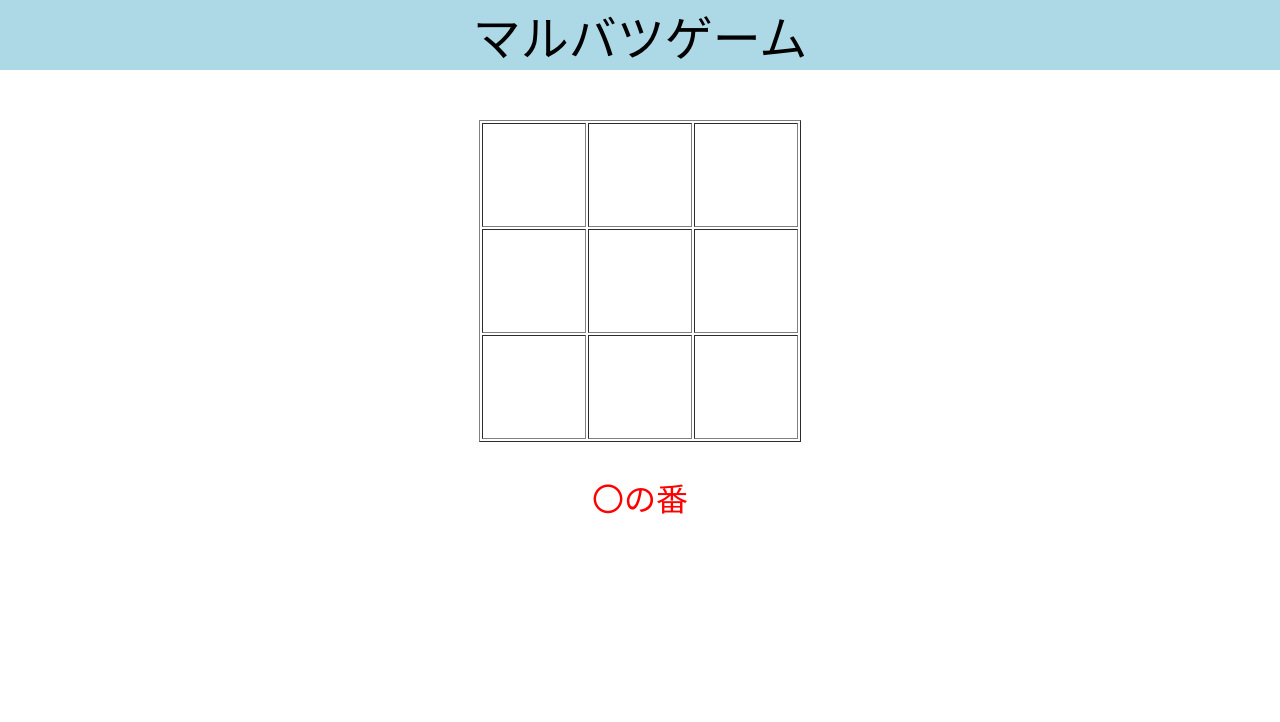
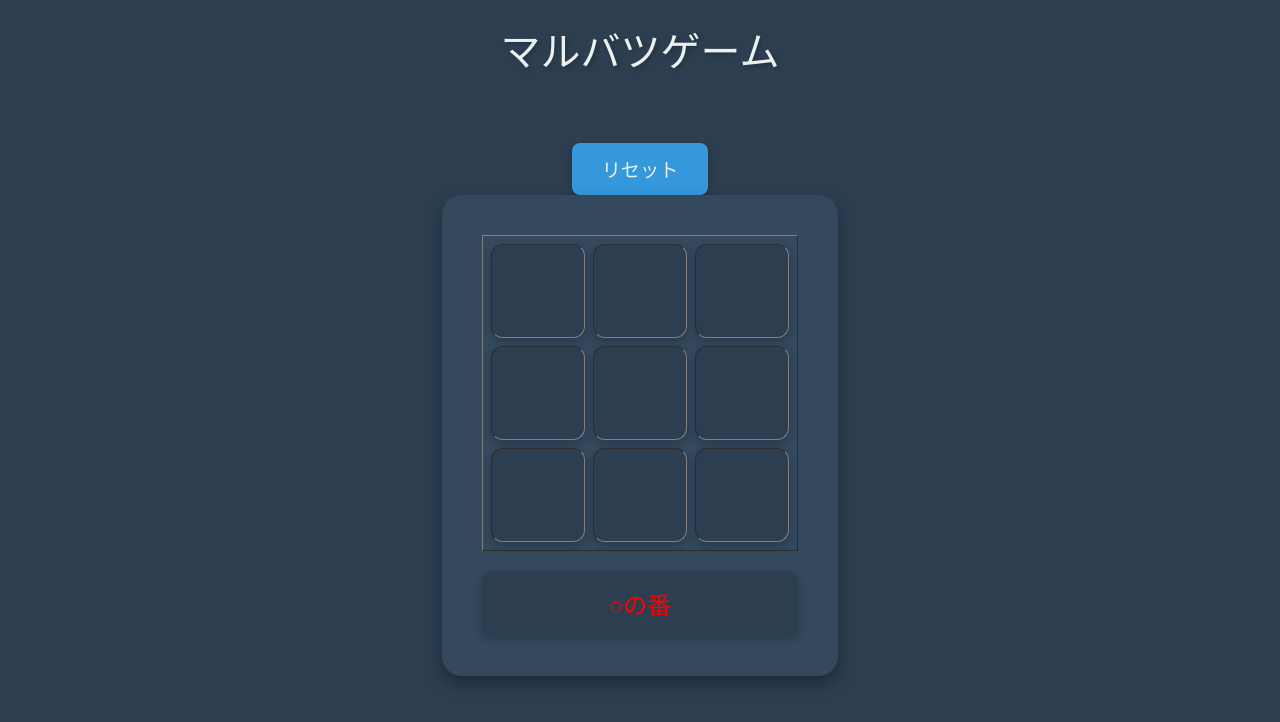
Before and after one commit to sizimi920/marubatu, a plain HTML site: page index.html in a window 1280 px wide. Drawn offline with Linux system fonts and the light colour scheme.

Commit message:
new design

```diff
--- a/index.html
+++ b/index.html
@@ -1,128 +1,17 @@
 <!DOCTYPE html>
-<html>
+<html lang="ja">
 
 <head>
     <meta charset="UTF-8">
     <title>マルバツゲーム</title>
     <meta name="viewport" content="width=device-width, initial-scale=1.0">
-    <style>
-        body {
-            margin: 0;
-        }
-
-        td.cell {
-            width: 100px;
-            height: 100px;
-            font-size: 60pt;
-            text-align: center;
-        }
-
-        header {
-            font-size: 36pt;
-            text-align: center;
-            border-bottom: 10px;
-            background-color: lightblue;
-        }
-
-        main {
-            text-align: center;
-            margin-top: 50px;
-        }
-
-        table {
-            margin: auto;
-        }
-
-        p {
-            font-size: 24pt;
-        }
-    </style>
-    <script>
-        let count = 0;
-        let gameOver = false;
-
-        function updateTurn() {
-            const turnElem = document.getElementById("turn");
-            if (gameOver) return; // 終了時は更新しない
-            if (count % 2 === 0) {
-                turnElem.textContent = "〇の番";
-                turnElem.style.color = "red";
-            } else {
-                turnElem.textContent = "×の番";
-                turnElem.style.color = "blue";
-            }
-        }
-
-        function init() {
-            let b = document.getElementById("board");
-            for (let i = 0; i < 3; i++) {
-                let tr = document.createElement("tr");
-                for (let j = 0; j < 3; j++) {
-                    let td = document.createElement("td");
-                    td.className = "cell";
-                    td.id = "cell" + (i * 3 + j); // 0〜8の番号にした方が楽
-                    td.onclick = clicked;
-                    tr.appendChild(td);
-                }
-                b.appendChild(tr);
-            }
-            updateTurn();
-        }
-
-        function clicked(e) {
-            if (gameOver) return;
-            if (e.target.textContent !== "") return;
-
-            if (count % 2 === 0) {
-                e.target.textContent = "〇";
-                e.target.style.color = "red";
-            } else {
-                e.target.textContent = "×";
-                e.target.style.color = "blue";
-            }
-            count++;
-
-            const winner = checkWinner();
-            if (winner) {
-                const turnElem = document.getElementById("turn");
-                if (winner === "draw") {
-                    turnElem.textContent = "引き分け！";
-                    turnElem.style.color = "black";
-                } else {
-                    turnElem.textContent = winner + " の勝ち！";
-                    turnElem.style.color = winner === "〇" ? "red" : "blue";
-                }
-                gameOver = true;
-            } else {
-                updateTurn();
-            }
-        }
-
-        function checkWinner() {
-            // 1. 盤面の状態を配列にまとめる
-            const cells = [...document.getElementsByClassName("cell")].map(c => c.textContent);
-            // 2. 勝ちパターン（8通り）を定義
-            const lines = [
-                [0, 1, 2], [3, 4, 5], [6, 7, 8], // 横
-                [0, 3, 6], [1, 4, 7], [2, 5, 8], // 縦
-                [0, 4, 8], [2, 4, 6]             // 斜め
-            ];
-            // 3. 各パターンをチェック
-            for (let [a, b, c] of lines) {
-                if (cells[a] && cells[a] === cells[b] && cells[a] === cells[c]) {
-                    return cells[a]; // "〇" or "×"
-                }
-            }
-            // 4. 全マス埋まっていたら引き分け
-            if (cells.every(c => c !== "")) return "draw";
-            // 5. まだ勝敗がついていない
-            return null;
-        }
-    </script>
+    <link rel="stylesheet" href="style.css">
+    <script src="script.js" defer></script>
 </head>
-<header>マルバツゲーム</header>
 
 <body onload="init()">
+    <header>マルバツゲーム</header>
+    <button id="resetButton" type="button">リセット</button>
     <main>
         <table id="board" border="1"></table>
         <p id="turn"></p>
--- /dev/null
+++ b/script.js
@@ -0,0 +1,93 @@
+let count = 0;
+let gameOver = false;
+
+function updateTurn() {
+    const turnElem = document.getElementById("turn");
+    if (gameOver) return; // 終局後は更新しない
+    if (count % 2 === 0) {
+        turnElem.textContent = "○の番";
+        turnElem.style.color = "red";
+    } else {
+        turnElem.textContent = "×の番";
+        turnElem.style.color = "blue";
+    }
+}
+
+function init() {
+    const board = document.getElementById("board");
+    board.innerHTML = "";
+    for (let i = 0; i < 3; i++) {
+        const tr = document.createElement("tr");
+        for (let j = 0; j < 3; j++) {
+            const td = document.createElement("td");
+            td.className = "cell";
+            td.id = "cell" + (i * 3 + j); // 0〜8の番号にした方が扱いやすい
+            td.onclick = clicked;
+            tr.appendChild(td);
+        }
+        board.appendChild(tr);
+    }
+    document.getElementById("resetButton").onclick = resetGame;
+    resetGame();
+}
+
+function clicked(event) {
+    if (gameOver) return;
+    if (event.target.textContent !== "") return;
+
+    if (count % 2 === 0) {
+        event.target.textContent = "○";
+        event.target.style.color = "red";
+    } else {
+        event.target.textContent = "×";
+        event.target.style.color = "blue";
+    }
+    count++;
+
+    const winner = checkWinner();
+    if (winner) {
+        const turnElem = document.getElementById("turn");
+        if (winner === "draw") {
+            turnElem.textContent = "引き分け！";
+            turnElem.style.color = "black";
+        } else {
+            turnElem.textContent = `${winner} の勝ち！`;
+            turnElem.style.color = winner === "○" ? "red" : "blue";
+        }
+        gameOver = true;
+    } else {
+        updateTurn();
+    }
+}
+
+function resetGame() {
+    count = 0;
+    gameOver = false;
+    const cells = document.getElementsByClassName("cell");
+    for (const cell of cells) {
+        cell.textContent = "";
+        cell.style.color = "";
+    }
+    updateTurn();
+}
+
+function checkWinner() {
+    // 1. 盤面の状態を配列にまとめる
+    const cells = [...document.getElementsByClassName("cell")].map(cell => cell.textContent);
+    // 2. 勝ちパターン（8通り）を定義
+    const lines = [
+        [0, 1, 2], [3, 4, 5], [6, 7, 8], // 横
+        [0, 3, 6], [1, 4, 7], [2, 5, 8], // 縦
+        [0, 4, 8], [2, 4, 6]             // 斜め
+    ];
+    // 3. 各パターンをチェック
+    for (const [a, b, c] of lines) {
+        if (cells[a] && cells[a] === cells[b] && cells[a] === cells[c]) {
+            return cells[a]; // "○" or "×"
+        }
+    }
+    // 4. 全マス埋まっていたら引き分け
+    if (cells.every(cell => cell !== "")) return "draw";
+    // 5. まだ勝敗が決まっていない
+    return null;
+}
--- /dev/null
+++ b/style.css
@@ -0,0 +1,89 @@
+body {
+  margin: 0;
+  min-height: 100vh;
+  background-color: #2c3e50;
+  font-family: "Arial", sans-serif;
+  display: flex;
+  flex-direction: column;
+  align-items: center;
+  padding: 20px;
+  color: #ecf0f1;
+}
+
+header {
+  font-size: 2.5em;
+  text-align: center;
+  margin-bottom: 40px;
+  color: #ecf0f1;
+  text-shadow: 2px 2px 4px rgba(0, 0, 0, 0.2);
+  width: 100%;
+}
+
+main {
+  background-color: #34495e;
+  padding: 40px;
+  border-radius: 20px;
+  box-shadow: 0 8px 16px rgba(0, 0, 0, 0.3);
+  text-align: center;
+}
+
+table {
+  margin: auto;
+  border-collapse: separate;
+  border-spacing: 8px;
+  background-color: #34495e;
+}
+
+td.cell {
+  width: 90px;
+  height: 90px;
+  font-size: 2.8em;
+  text-align: center;
+  background-color: #2c3e50;
+  border-radius: 12px;
+  cursor: pointer;
+  transition: all 0.3s ease;
+  color: #ecf0f1;
+  box-shadow: 0 4px 8px rgba(0, 0, 0, 0.2);
+}
+
+td.cell:hover {
+  background-color: #3d5166;
+  transform: translateY(-2px);
+  box-shadow: 0 6px 12px rgba(0, 0, 0, 0.3);
+}
+
+td.cell:not(:empty) {
+  cursor: not-allowed;
+  background-color: #2c3e50;
+}
+
+p {
+  font-size: 1.5em;
+  color: #ecf0f1;
+  margin: 20px 0 0 0;
+  padding: 15px 30px;
+  background-color: #2c3e50;
+  border-radius: 10px;
+  box-shadow: 0 4px 8px rgba(0, 0, 0, 0.2);
+}
+
+#resetButton {
+  display: block;
+  margin: 25px auto 0;
+  padding: 12px 30px;
+  font-size: 1.2em;
+  cursor: pointer;
+  background-color: #3498db;
+  color: #ecf0f1;
+  border: none;
+  border-radius: 8px;
+  transition: all 0.3s ease;
+  box-shadow: 0 4px 8px rgba(0, 0, 0, 0.2);
+}
+
+#resetButton:hover {
+  background-color: #2980b9;
+  transform: translateY(-2px);
+  box-shadow: 0 6px 12px rgba(0, 0, 0, 0.3);
+}
```
Also changed, not shown: 1 other file.
